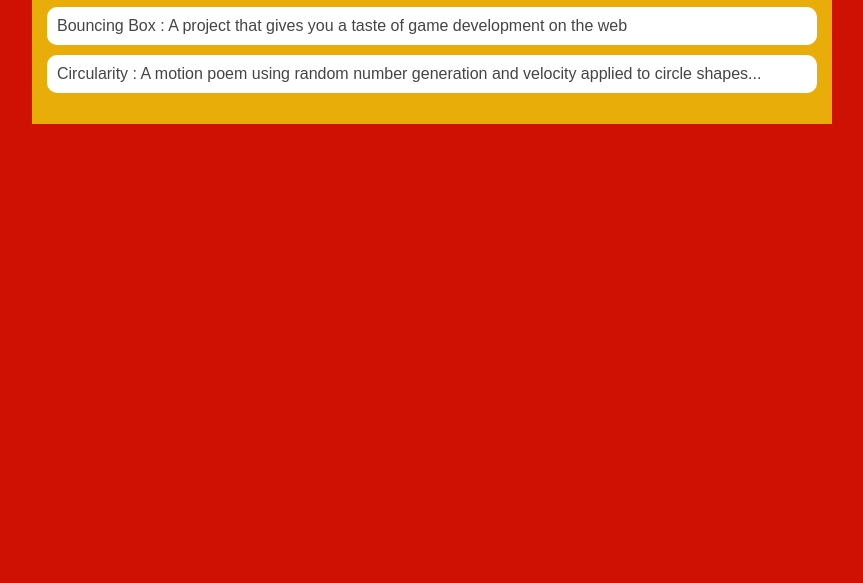
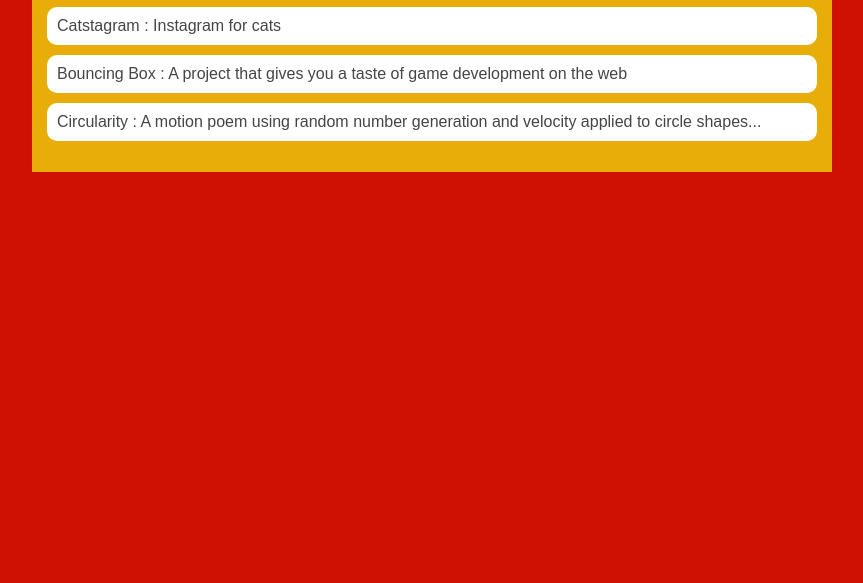
Before and after one commit to IJPolly/IJPolly.github.io, a plain HTML site: page portfolio.html in a window 1280 px wide. Shown: the part 217-800 px from the top of the page, without its empty margins (208-1071 px from the left). Drawn offline with Linux system fonts and the light colour scheme.

Commit message:
Updated for catstagram

```diff
--- a/portfolio.html
+++ b/portfolio.html
@@ -102,6 +102,7 @@
                     <h1>Portfolio</h1>
                     <ul id="portfolio">
                         <li><a href="projects/platformer/">Platformer : A cannon - dodging, collectible - grabbing adventure game for Halleb0t</a></li>
+                        <li><a href="projects/catstagram/">Catstagram : Instagram for cats</a></li>
                         <li><a href="projects/bouncing-box/">Bouncing Box : A project that gives you a taste of game development on the web </a></li>
                         <li><a href="projects/circularity/">Circularity : A motion poem using random number generation and velocity applied to circle shapes...</a></li>
                     </ul>
```
